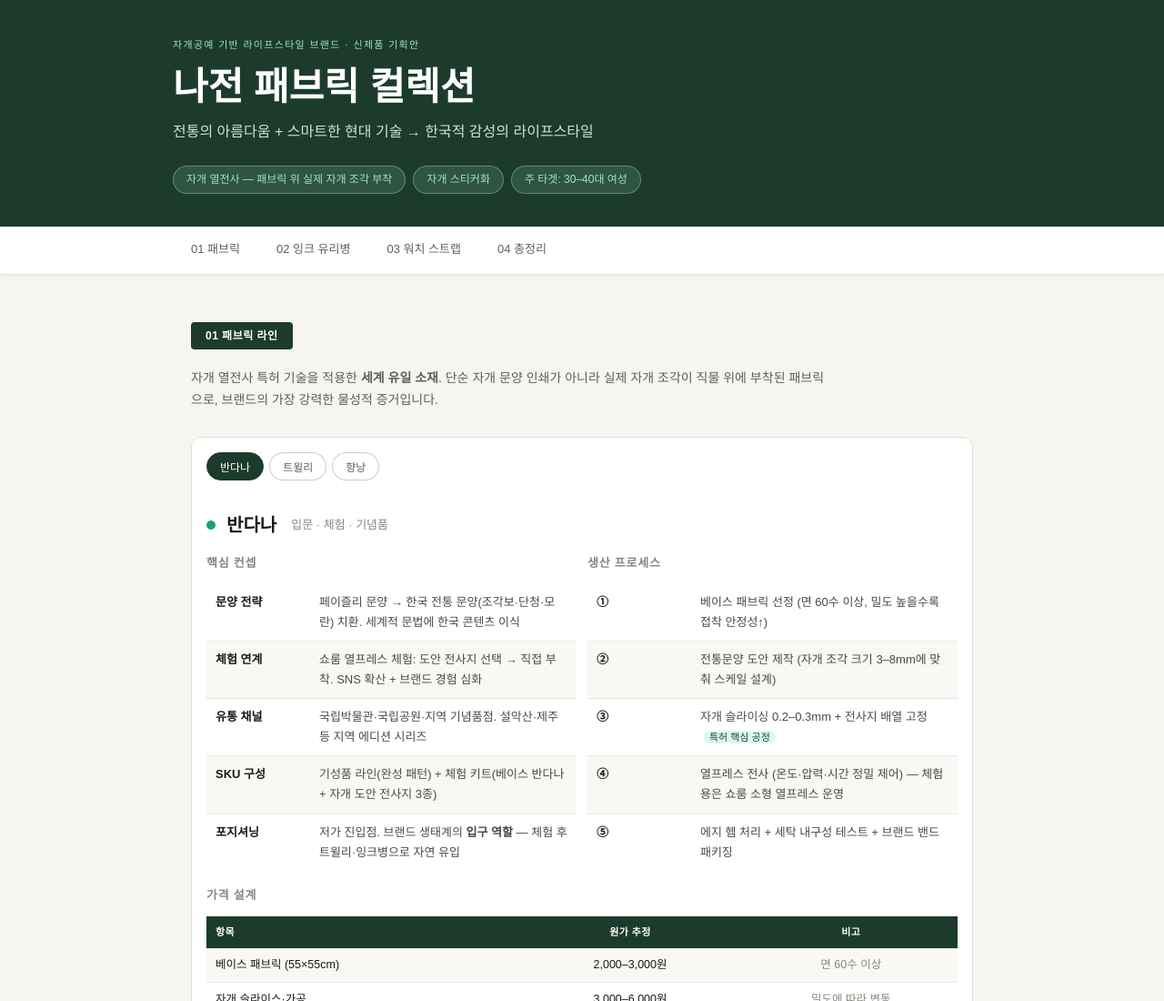
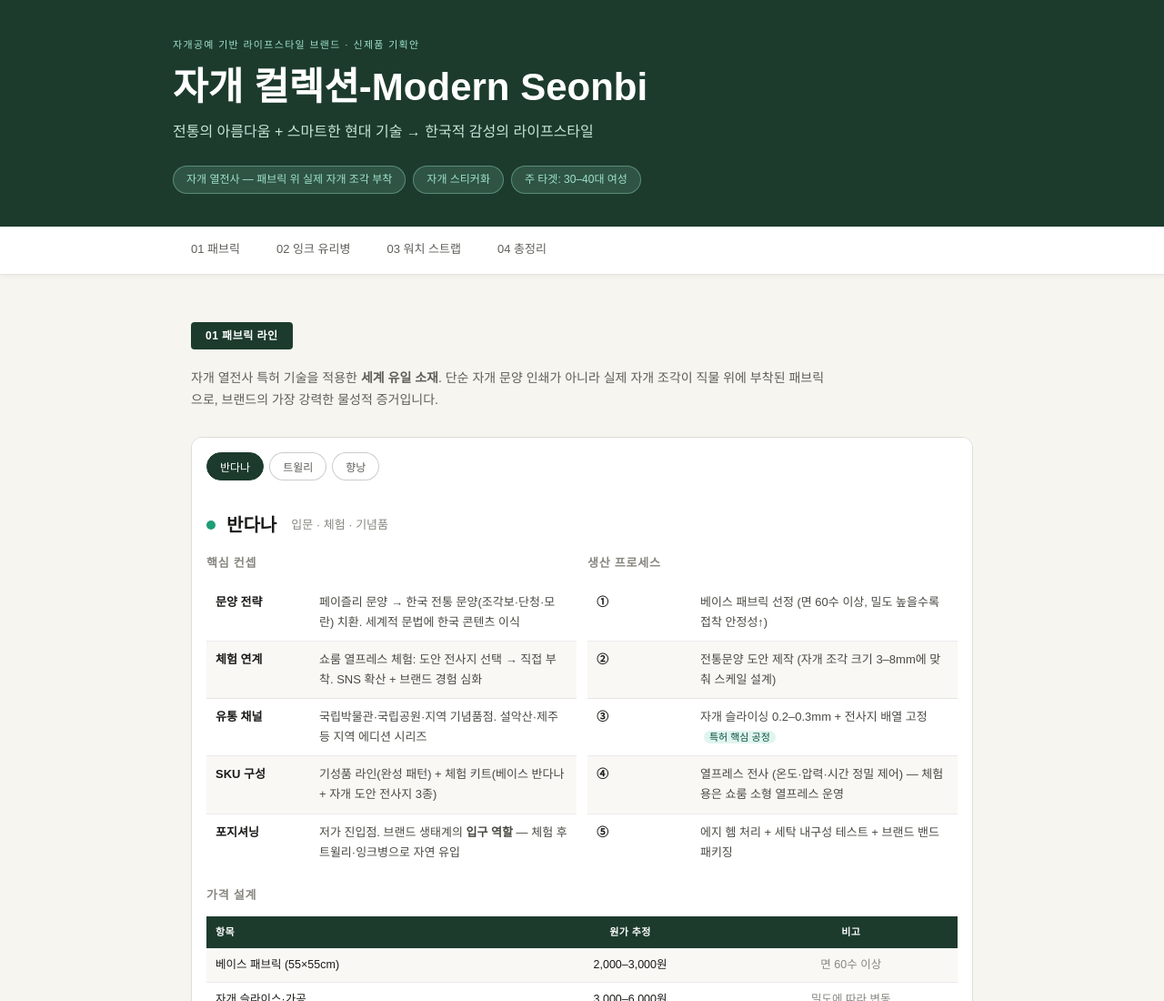
Before and after one commit to zixu-object/Jagae-project, a plain HTML site: page index.html in a window 1280 px wide. Shown: the top 1100 px of the page at 91% size. Drawn offline with Linux system fonts and the light colour scheme.

Commit message:
Update index.html

```diff
--- a/index.html
+++ b/index.html
@@ -151,7 +151,7 @@ html{scroll-behavior:smooth;}
 <header class="site-header">
   <div class="header-inner">
     <div class="brand-tag">자개공예 기반 라이프스타일 브랜드 · 신제품 기획안</div>
-    <h1 class="site-title">나전 패브릭 컬렉션</h1>
+    <h1 class="site-title">자개 컬렉션-Modern Seonbi</h1>
     <p class="site-sub">전통의 아름다움 + 스마트한 현대 기술 → 한국적 감성의 라이프스타일</p>
     <div class="patent-pills">
       <span class="pill">자개 열전사 — 패브릭 위 실제 자개 조각 부착</span>
```
